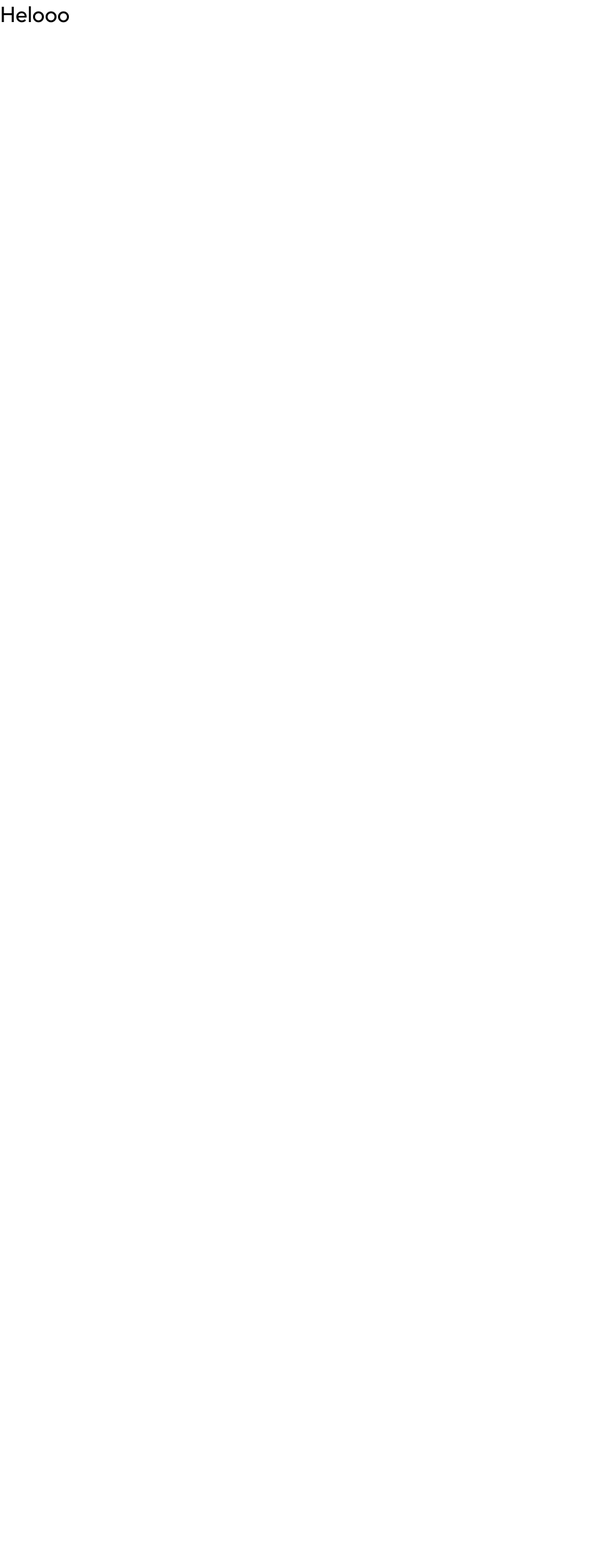
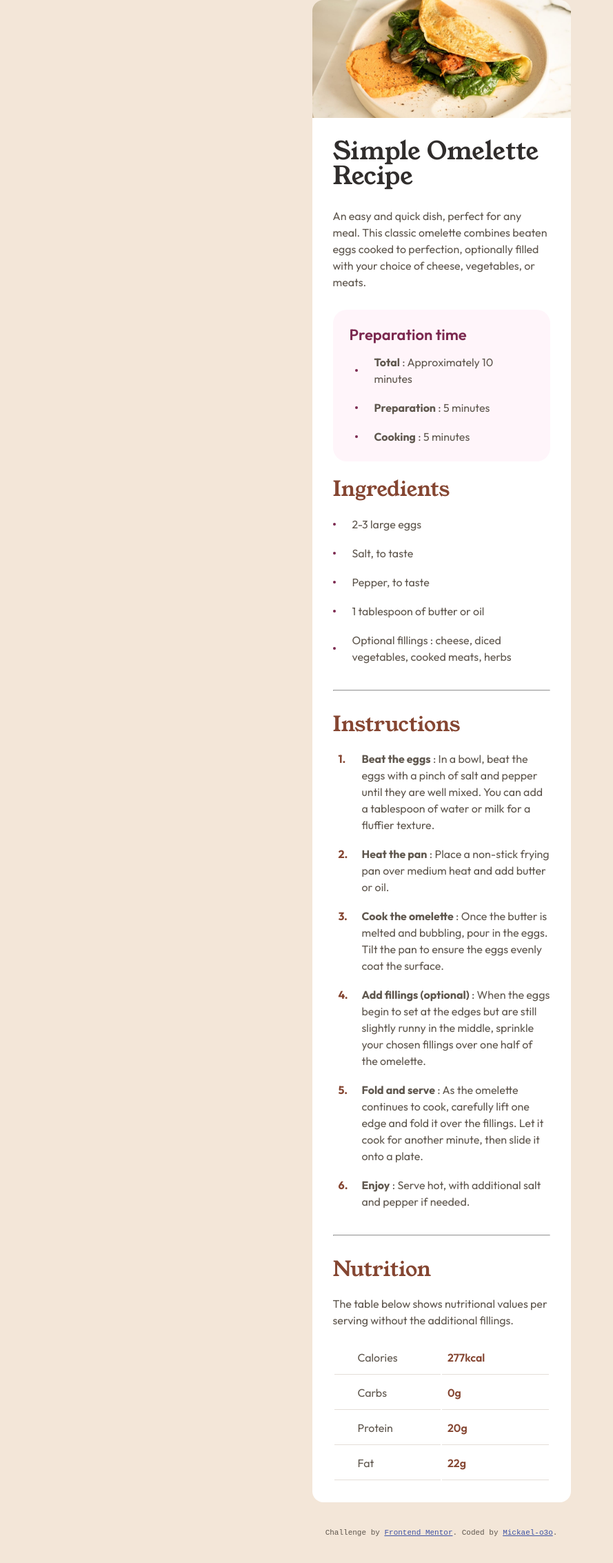
Before and after one commit to mickael-o3o/recipe-page-solution, a Vue app: page / in a window 1280 px wide. Shown: the whole page at 69% size, without its empty margins (0-889 px from the left). Before the commit the page ends 800 px from the top, so only its background shows below. Built offline with nearby package versions, Linux system fonts and the light colour scheme.

Commit message:
finished the page

```diff
--- a/src/App.vue
+++ b/src/App.vue
@@ -1,3 +1,9 @@
+<script setup lang="ts">
+import PageFooter from './components/PageFooter.vue'
+import PageMain from './components/PageSection.vue'
+</script>
+
 <template>
-  <main><h1>Helooo</h1></main>
+  <PageMain />
+  <PageFooter />
 </template>
--- a/src/assets/base.scss
+++ b/src/assets/base.scss
@@ -36,6 +36,7 @@
 *::after {
   box-sizing: border-box;
   margin: 0;
+  padding: 0;
   font-weight: normal;
 }
 
@@ -45,4 +46,7 @@ body {
   -webkit-font-smoothing: antialiased;
   -moz-osx-font-smoothing: grayscale;
   font-family: var(--font-family-outfit);
+  line-height: 1.5rem;
+  color: var(--color-stone-600);
+  background-color: var(--color-stone-100);
 }
--- a/src/assets/base/_layout.scss
+++ b/src/assets/base/_layout.scss
@@ -1,4 +1,4 @@
 @use 'sass:math';
 
-$mobile: math.div(375, 16);
-$desktop: math.div(1440, 16);
+$mobile: math.div(375, 16) * 1rem;
+$desktop: math.div(1440, 16) * 1rem;
--- a/src/assets/main.scss
+++ b/src/assets/main.scss
@@ -2,5 +2,9 @@
 
 #app {
   margin: 0 auto;
-  font-weight: normal;
+  font-weight: 400;
+  display: flex;
+  flex-direction: column;
+  justify-content: center;
+  align-items: center;
 }
--- /dev/null
+++ b/src/assets/utils/mixins.scss
@@ -0,0 +1,15 @@
+@mixin list {
+  list-style-type: none;
+  display: flex;
+  flex-direction: column;
+  gap: 1.125rem;
+}
+
+@mixin section-header {
+  font: {
+    family: var(--font-family-young-serif);
+    size: 1.875rem;
+  }
+  color: var(--color-brown-800);
+  margin-bottom: 1.626rem;
+}
--- /dev/null
+++ b/src/components/PageFooter.vue
@@ -0,0 +1,22 @@
+<template>
+  <footer class="attribution">
+    <div>
+      Challenge by
+      <a href="https://www.frontendmentor.io?ref=challenge" target="_blank">Frontend Mentor</a>.
+      Coded by <a href="#">Mickael-o3o</a>.
+    </div>
+  </footer>
+</template>
+
+<style>
+.attribution {
+  font-size: 11px;
+  text-align: center;
+  font-family: monospace;
+  line-height: 1.5rem;
+  margin: 2rem;
+}
+.attribution a {
+  color: hsl(228, 45%, 44%);
+}
+</style>
--- /dev/null
+++ b/src/components/PageSection.vue
@@ -0,0 +1,99 @@
+<script setup lang="ts">
+import DescriptionSection from './mainsections/DescriptionSection.vue'
+import InstructionsSection from './mainsections/InstructionsSection.vue'
+import NutritionSection from './mainsections/NutritionSection.vue'
+
+const preparations = [
+  ' Total: Approximately 10 minutes',
+  'Preparation: 5 minutes',
+  'Cooking: 5 minutes',
+]
+const ingredients = [
+  '2-3 large eggs',
+  '  Salt, to taste',
+  '  Pepper, to taste',
+  ' 1 tablespoon of butter or oil',
+  '  Optional fillings: cheese, diced vegetables, cooked meats, herbs',
+]
+
+const instructions = [
+  'Beat the eggs: In a bowl, beat the eggs with a pinch of salt and pepper until they are well mixed. You can add a tablespoon of water or milk for a fluffier texture.',
+
+  'Heat the pan: Place a non-stick frying pan over medium heat and add butter or oil.',
+
+  'Cook the omelette: Once the butter is melted and bubbling, pour in the eggs. Tilt the pan to ensure the eggs evenly coat the surface.',
+
+  'Add fillings (optional): When the eggs begin to set at the edges but are still slightly runny in the middle, sprinkle your chosen fillings over one half of the omelette.',
+  'Fold and serve: As the omelette continues to cook, carefully lift one edge and fold it over the fillings. Let it cook for another minute, then slide it onto a plate.',
+
+  'Enjoy: Serve hot, with additional salt and pepper if needed.',
+]
+
+const nutritions = { Calories: '277kcal', Carbs: '0g', Protein: '20g', Fat: '22g' }
+</script>
+
+<template>
+  <header class="header">
+    <img
+      src="/images/image-omelette.jpeg"
+      alt="omelette image"
+      width="1312"
+      height="600"
+      class="image-header"
+    />
+  </header>
+  <main class="main-container">
+    <DescriptionSection :preparations="preparations" :ingredients="ingredients" />
+    <hr />
+    <InstructionsSection :instructions="instructions" />
+    <hr />
+    <NutritionSection :nutritions="nutritions" />
+  </main>
+</template>
+
+<style lang="scss" scoped>
+.header {
+  width: 100vw;
+  max-width: var(--layout-mobile);
+  margin: 0 auto;
+  background-color: var(--color-white);
+  border-radius: 1rem 1rem 0 0;
+  overflow: hidden;
+
+  @media (min-width: 90rem) {
+    max-width: 43.75rem;
+    padding: 1.875rem;
+    padding-bottom: 0;
+  }
+
+  .image-header {
+    width: 100%;
+    max-width: var(--layout-mobile);
+    height: auto;
+    display: block;
+
+    @media (min-width: 90rem) {
+      max-width: calc(43.75rem - 1.875rem);
+      border-radius: 0.5rem;
+    }
+  }
+}
+
+.main-container {
+  background-color: var(--color-white);
+  width: 100vw;
+  max-width: var(--layout-mobile);
+  margin: 0 auto;
+  padding: 1.875rem;
+  border-radius: 0 0 1rem 1rem;
+
+  @media (min-width: 90rem) {
+    max-width: 43.75rem;
+  }
+}
+
+hr {
+  margin: 2.25rem 0;
+  color: var(--color-rose-50);
+}
+</style>
--- /dev/null
+++ b/src/components/mainsections/DescriptionSection.vue
@@ -0,0 +1,85 @@
+<script setup lang="ts">
+import ReusableListItem from '../utils/ReusableListItem.vue'
+
+interface Props {
+  preparations: string[]
+  ingredients: string[]
+}
+
+const { preparations, ingredients } = defineProps<Props>()
+</script>
+
+<template>
+  <section class="description-container">
+    <h1 class="name">Simple Omelette Recipe</h1>
+    <p class="description">
+      An easy and quick dish, perfect for any meal. This classic omelette combines beaten eggs
+      cooked to perfection, optionally filled with your choice of cheese, vegetables, or meats.
+    </p>
+    <section class="preparation-time">
+      <h2 class="preparation-time-header">Preparation time</h2>
+      <ul class="preparation-time-list">
+        <li v-for="item in preparations" :key="item">
+          <ReusableListItem :item="item" :include-disc="true" :include-hightlight="true" />
+        </li>
+      </ul>
+    </section>
+    <section class="ingredients">
+      <h2 class="ingredients-header">Ingredients</h2>
+      <ul class="ingredients-list">
+        <li v-for="item in ingredients" :key="item">
+          <ReusableListItem :item="item" :include-disc="true" />
+        </li>
+      </ul>
+    </section>
+  </section>
+</template>
+
+<style lang="scss" scoped>
+@use '../../assets/utils/mixins.scss';
+.description-container {
+  display: flex;
+  flex-direction: column;
+  gap: 1.75rem;
+}
+
+.name {
+  font: {
+    family: var(--font-family-young-serif);
+    size: 2.25rem;
+  }
+  line-height: 2.25rem;
+  color: var(--color-stone-900);
+}
+
+.preparation {
+  &-time {
+    background-color: var(--color-rose-50);
+    border-radius: 1.25rem;
+    padding: 1.5rem;
+
+    &-header {
+      font: {
+        size: 1.375rem;
+        weight: 600;
+      }
+      color: var(--color-rose-800);
+      margin-bottom: 1rem;
+    }
+    &-list {
+      @include mixins.list;
+      margin-left: 8px;
+    }
+  }
+}
+
+.ingredients {
+  &-header {
+    @include mixins.section-header;
+  }
+
+  &-list {
+    @include mixins.list;
+  }
+}
+</style>
--- /dev/null
+++ b/src/components/mainsections/InstructionsSection.vue
@@ -0,0 +1,51 @@
+<script setup lang="ts">
+import ReusableListItem from '../utils/ReusableListItem.vue'
+
+interface Props {
+  instructions: string[]
+}
+
+const { instructions } = defineProps<Props>()
+</script>
+
+<template>
+  <section class="instructions-container">
+    <h2 class="instructions-header">Instructions</h2>
+    <ol class="instructions-list">
+      <li v-for="(item, index) in instructions" :key="index">
+        <ReusableListItem :item="item" :include-hightlight="true" />
+      </li>
+    </ol>
+  </section>
+</template>
+
+<style lang="scss" scoped>
+@use '../../assets/utils/mixins';
+
+.instructions {
+  &-header {
+    @include mixins.section-header;
+  }
+  &-list {
+    @include mixins.list;
+    counter-reset: li;
+
+    li {
+      padding-left: 2.625rem;
+      position: relative;
+
+      &::before {
+        content: counter(li) '.';
+        counter-increment: li;
+        color: var(--color-brown-800);
+        font-weight: 700;
+        display: inline;
+        position: absolute;
+        top: 0.5rem;
+        left: 0.5rem;
+        translate: 0 -0.5rem;
+      }
+    }
+  }
+}
+</style>
--- /dev/null
+++ b/src/components/mainsections/NutritionSection.vue
@@ -0,0 +1,63 @@
+<script setup lang="ts">
+interface Props {
+  nutritions: {
+    Calories: string
+    Carbs: string
+    Fat: string
+  }
+}
+
+const { nutritions } = defineProps<Props>()
+</script>
+
+<template>
+  <section class="nutrition-container">
+    <h2 class="nutrition-header">Nutrition</h2>
+    <p class="nutrition-description">
+      The table below shows nutritional values per serving without the additional fillings.
+    </p>
+    <table class="nutrition-table">
+      <tbody>
+        <tr v-for="(value, key) in nutritions" :key="key">
+          <td class="nutrition-table-key">{{ key }}</td>
+          <td class="nutrition-table-value">{{ value }}</td>
+        </tr>
+      </tbody>
+    </table>
+  </section>
+</template>
+
+<style lang="scss">
+@use '../../assets/utils/mixins';
+
+.nutrition {
+  &-header {
+    @include mixins.section-header;
+  }
+
+  &-description {
+    margin-bottom: 1rem;
+  }
+
+  &-table {
+    width: 100%;
+
+    td {
+      border-bottom: 1px solid var(--color-stone-150);
+      width: 50%;
+    }
+
+    &-key {
+      padding: 0.75rem 0;
+      padding-left: 2.125rem;
+    }
+
+    &-value {
+      font-weight: 600;
+      color: var(--color-brown-800);
+      text-align: left;
+      padding-left: 0.5rem;
+    }
+  }
+}
+</style>
--- /dev/null
+++ b/src/components/utils/ReusableListItem.vue
@@ -0,0 +1,44 @@
+<script setup lang="ts">
+interface Props {
+  item: string
+  includeDisc?: boolean
+  includeHightlight?: boolean
+}
+
+const { item, includeDisc } = defineProps<Props>()
+</script>
+
+<template>
+  <div class="list-item">
+    <span v-if="includeDisc" class="list-item-disc"></span>
+    <p class="list-item-content">
+      <span :class="{ 'list-item-content-hightlight': includeHightlight }">{{
+        item.includes(':') ? item.split(':')[0] : ''
+      }}</span>
+      {{ item.includes(':') ? item.substring(item.indexOf(':')) : item }}
+    </p>
+  </div>
+</template>
+
+<style lang="scss" scoped>
+.list-item {
+  display: flex;
+  align-items: center;
+  gap: 1.5rem;
+
+  &-disc {
+    display: inline-block;
+    width: 0.25rem;
+    height: 0.25rem;
+    border-radius: 100%;
+    background-color: var(--color-rose-800);
+    flex-shrink: 0;
+  }
+
+  &-content {
+    &-hightlight {
+      font-weight: 700;
+    }
+  }
+}
+</style>
```
